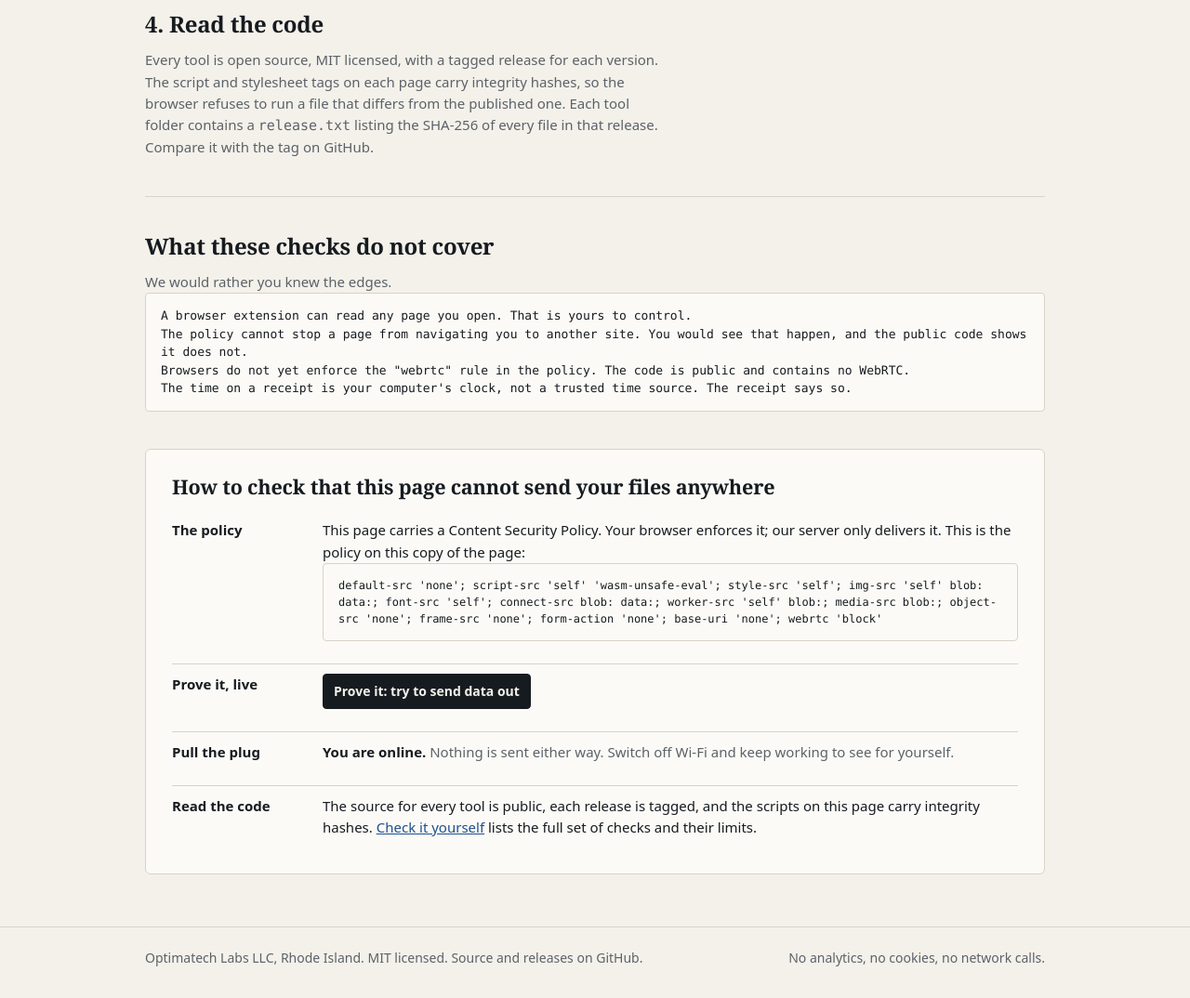
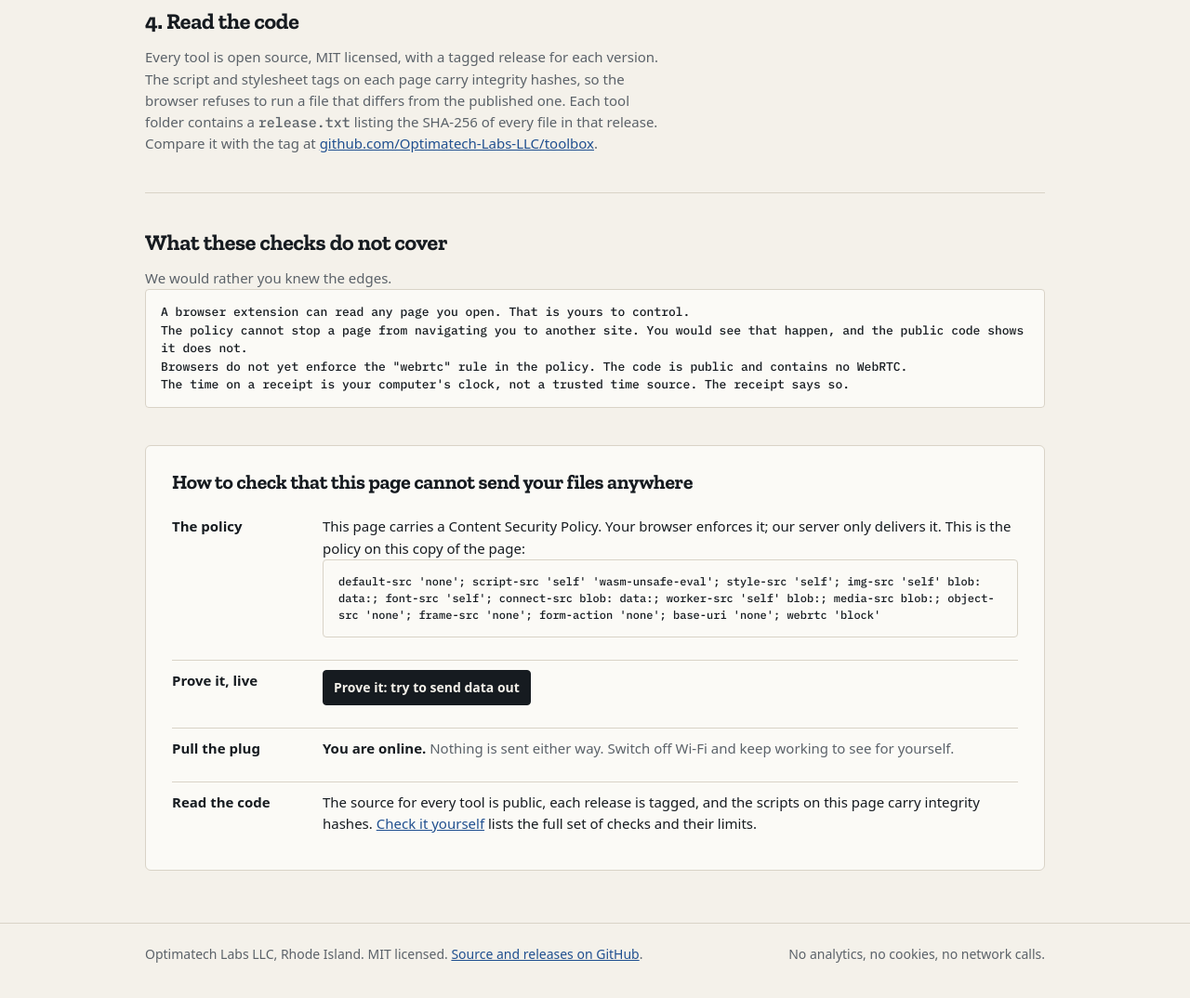
Before and after one commit to Optimatech-Labs-LLC/toolbox, a plain HTML site: page verify/index.html in a window 1280 px wide. Shown: the part 1220-2294 px from the top of the page at 93% size. Drawn offline with Linux system fonts and the light colour scheme.

Commit message:
Link the repo from the pages and vendor the headline and mono fonts
Zilla Slab 600/700 and IBM Plex Mono 500 as latin woff2 files under the SIL Open Font
License, served from the shell folder so the policy's font-src 'self' holds.

```diff
--- a/shell/tool.css
+++ b/shell/tool.css
@@ -1,11 +1,15 @@
 /* Optimatech Labs Toolbox shared styles. Copyright (c) 2026 Optimatech Labs LLC. MIT License.
-   System fonts only: tool pages load nothing from outside their own folder. */
+   Tool pages load nothing from outside their own folder; the two web fonts below ship with the shell. */
+/* Vendored fonts, SIL Open Font License 1.1; licenses in shell/fonts/. Served from this folder only. */
+@font-face{font-family:'Zilla Slab'; font-style:normal; font-weight:600; font-display:swap; src:url('fonts/zilla-slab-600.woff2') format('woff2')}
+@font-face{font-family:'Zilla Slab'; font-style:normal; font-weight:700; font-display:swap; src:url('fonts/zilla-slab-700.woff2') format('woff2')}
+@font-face{font-family:'IBM Plex Mono'; font-style:normal; font-weight:500; font-display:swap; src:url('fonts/ibm-plex-mono-500.woff2') format('woff2')}
 :root{
   --paper:#f4f1ea; --surface:#fbfaf6; --ink:#161b20; --muted:#5b6269; --rule:#d9d3c7;
   --accent:#1f4f8f; --accent-soft:#e3ebf5; --ok:#1f6f3f; --ok-soft:#e2f1e7; --bad:#9b2c2c; --bad-soft:#f8e4e4;
-  --display:ui-serif,Georgia,'Times New Roman',serif;
+  --display:'Zilla Slab',ui-serif,Georgia,'Times New Roman',serif;
   --body:system-ui,-apple-system,'Segoe UI',Roboto,Helvetica,Arial,sans-serif;
-  --mono:ui-monospace,Menlo,Consolas,'Liberation Mono',monospace;
+  --mono:'IBM Plex Mono',ui-monospace,Menlo,Consolas,'Liberation Mono',monospace;
 }
 @media (prefers-color-scheme:dark){
   :root{ --paper:#121619; --surface:#1a1f24; --ink:#ebe7de; --muted:#9aa1a8; --rule:#2b3237;
--- a/verify/index.html
+++ b/verify/index.html
@@ -45,7 +45,7 @@
   </section>
   <section class="section">
     <h2>4. Read the code</h2>
-    <p class="note">Every tool is open source, MIT licensed, with a tagged release for each version. The script and stylesheet tags on each page carry integrity hashes, so the browser refuses to run a file that differs from the published one. Each tool folder contains a <code>release.txt</code> listing the SHA-256 of every file in that release. Compare it with the tag on GitHub.</p>
+    <p class="note">Every tool is open source, MIT licensed, with a tagged release for each version. The script and stylesheet tags on each page carry integrity hashes, so the browser refuses to run a file that differs from the published one. Each tool folder contains a <code>release.txt</code> listing the SHA-256 of every file in that release. Compare it with the tag at <a href="https://github.com/Optimatech-Labs-LLC/toolbox">github.com/Optimatech-Labs-LLC/toolbox</a>.</p>
   </section>
   <section class="section">
     <h2>What these checks do not cover</h2>
@@ -59,7 +59,7 @@ The time on a receipt is your computer's clock, not a trusted time source. The r
 </main>
 <footer>
   <div class="wrap">
-    <span>Optimatech Labs LLC, Rhode Island. MIT licensed. Source and releases on GitHub.</span>
+    <span>Optimatech Labs LLC, Rhode Island. MIT licensed. <a href="https://github.com/Optimatech-Labs-LLC/toolbox">Source and releases on GitHub</a>.</span>
     <span>No analytics, no cookies, no network calls.</span>
   </div>
 </footer>
```
Also changed, not shown: evidence-hash/index.html (+2 -2 lines), index.html (+1 -1 lines), evidence-hash/release.txt, shell/fonts/OFL-IBMPlexMono.txt (added), shell/fonts/OFL-ZillaSlab.txt (added), shell/fonts/ibm-plex-mono-500.woff2 (added), shell/fonts/zilla-slab-600.woff2 (added), shell/fonts/zilla-slab-700.woff2 (added), 2 other files.
